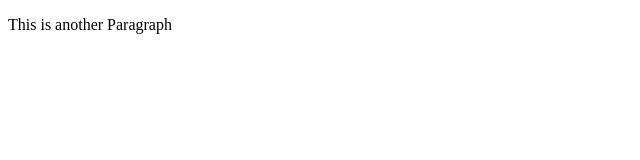
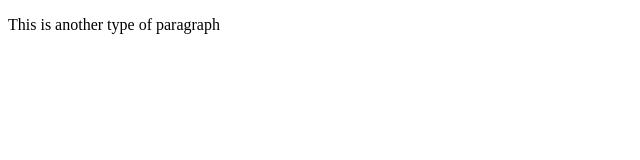
Before and after one commit to gagzi1960/learning-git, a plain HTML site: page index.html in a window 1280 px wide. Shown: the full height of the page, 0-640 px from the left. Drawn offline with Linux system fonts and the light colour scheme.

Commit message:
added another type of p tag

```diff
--- a/index.html
+++ b/index.html
@@ -4,7 +4,6 @@
 <title>Page Title</title>
 </head>
 <body>
-
-  <p>This is another Paragraph</p>
+<p>This is another type of paragraph</p>
 </body>
 </html>
```
